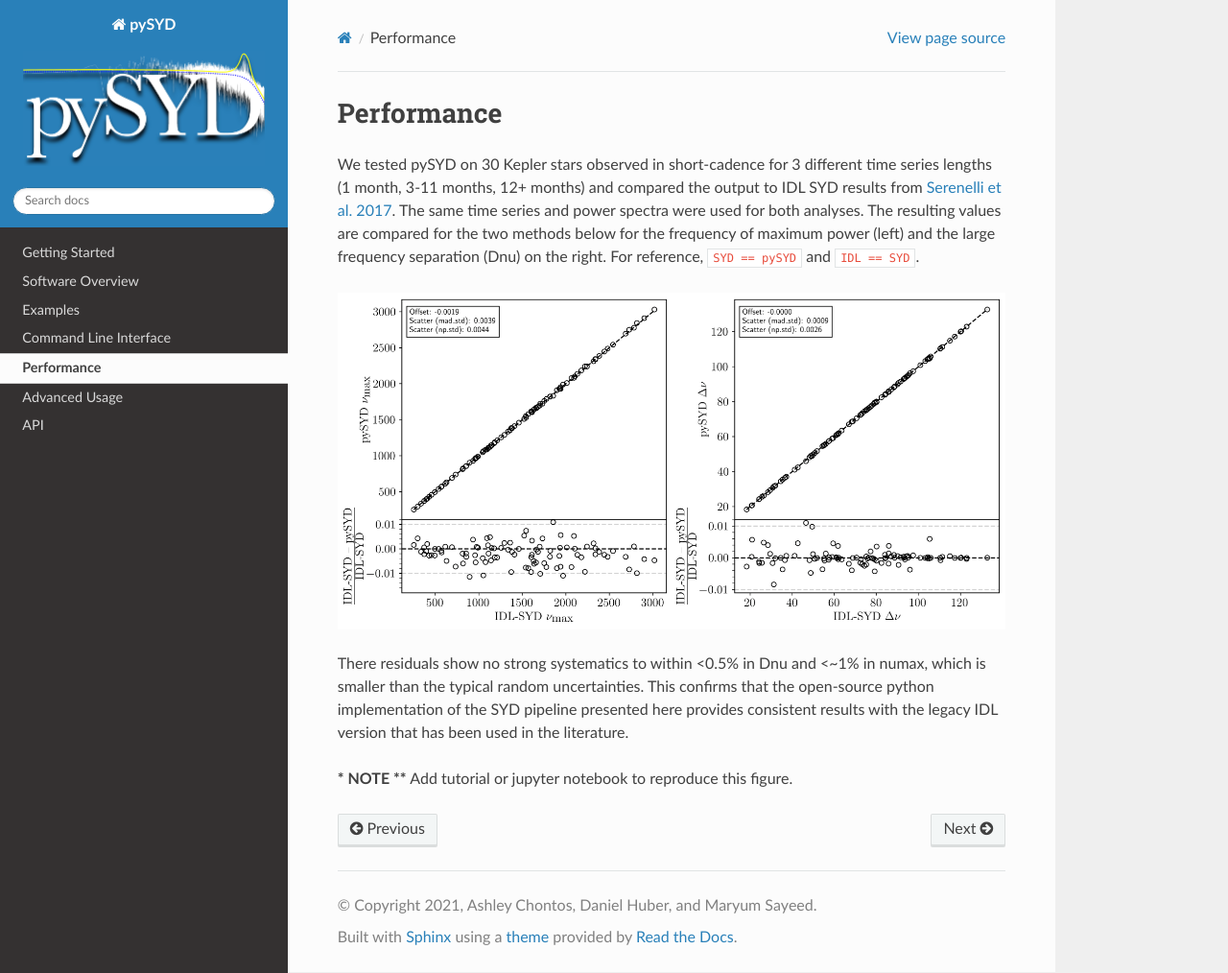
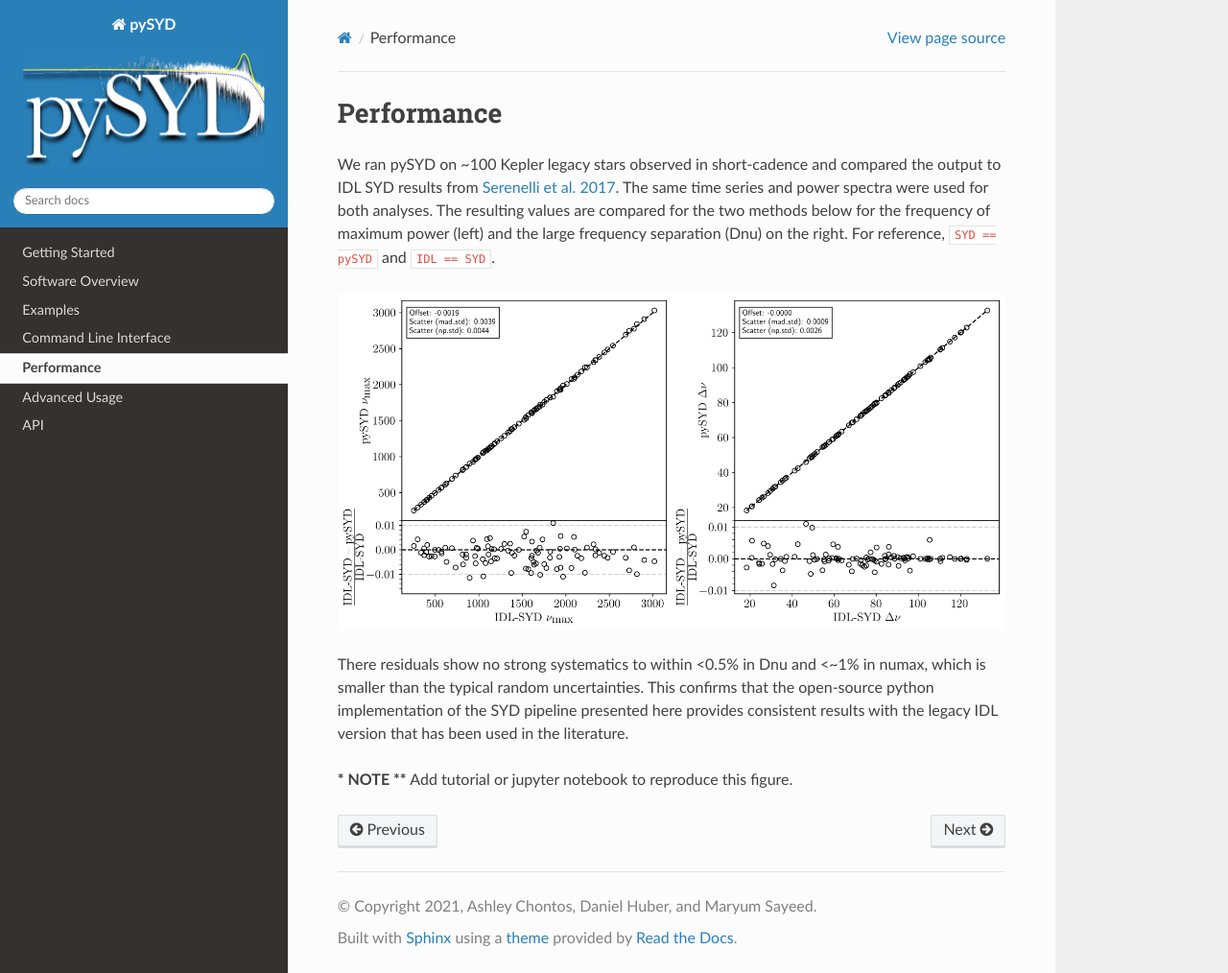
Before and after one commit to ashleychontos/pySYD, a Sphinx documentation site: the page built from docs/performance.rst, in a window 1280 px wide and 1014 px high. Shown: the whole window at 96% size. Built offline with Sphinx 7.4.7 and the Read the Docs theme 2.0.0, drawn with Linux system fonts in a browser that asks for light colours; the version number could not be read and is left out.

Commit message:
Update performance.rst

```diff
--- a/docs/performance.rst
+++ b/docs/performance.rst
@@ -5,8 +5,7 @@ Performance
 
 .. _comparison:
 
-We tested pySYD on 30 Kepler stars observed in short-cadence for 3 different time series lengths (1 month,
-3-11 months, 12+ months) and compared the output to IDL SYD results from `Serenelli et al. 2017 <https://ui.adsabs.harvard.edu/abs/2017ApJS..233...23S/abstract>`_. The same time series and power spectra were used for both analyses.
+We ran pySYD on ~100 Kepler legacy stars observed in short-cadence and compared the output to IDL SYD results from `Serenelli et al. 2017 <https://ui.adsabs.harvard.edu/abs/2017ApJS..233...23S/abstract>`_. The same time series and power spectra were used for both analyses.
 The resulting values are compared for the two methods below for the frequency of maximum power
 (left) and the large frequency separation (Dnu) on the right. For reference,
 ``SYD == pySYD`` and ``IDL == SYD``.
```
